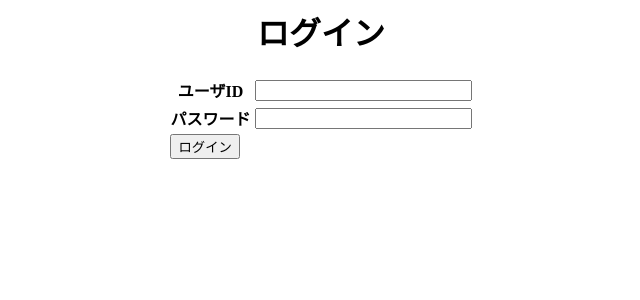
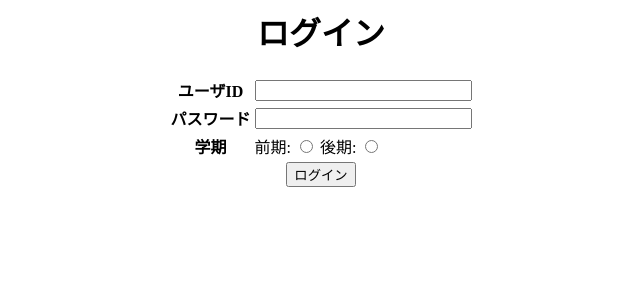
Before and after one commit to kenbun/ku_panda_app, a Flask app: page / in a window 1280 px wide. Shown: the top 300 px of the page, without its empty margins (319-959 px from the left). Run offline with Flask 2, Linux system fonts and the light colour scheme.

Commit message:
select semester

```diff
--- a/app.py
+++ b/app.py
@@ -16,10 +16,11 @@ def login():
 
 @app.route('/assign_list', methods=['POST'])
 def assign_list():
+  semester = request.form["semester"]
   login, session = ku.login(request.form["username"], request.form["password"])
   loop = asyncio.new_event_loop()
   if login_successful(login) == 0:
-    subject = ku.get_subject(login)
+    subject = ku.get_subject(login, semester)
     subject = ku.get_url(subject,session,loop)
     assign = ku.get_yet_assign(subject, session, loop)
     yet_assign, dead_assign = assign_classification(assign)
--- a/ku_panda.py
+++ b/ku_panda.py
@@ -36,7 +36,7 @@ def login(username, password):
   login = session.post(url, data=login_data, cookies=response_cookie)
   return login, session
 
-def get_subject(html):
+def get_subject(html, semester):
   bs = BeautifulSoup(html.text, 'html.parser')
   menu = bs.find_all('li', class_='fav-sites-entry')
   subject = pd.DataFrame(columns=['title', 'url'])
@@ -44,7 +44,8 @@ def get_subject(html):
     span=sub.find('a', title=True)
     title, href = span.get('title'), span.get('href')
     if(title[0] == '['):
-      subject = subject.append({'title':title, 'url':href}, ignore_index=True)
+      if(title[5:7] == semester):
+        subject = subject.append({'title':title, 'url':href}, ignore_index=True)
   return subject
 
 def get_assign_url(subject, session, loop):
--- a/templates/login.html
+++ b/templates/login.html
@@ -25,11 +25,20 @@
             </td>
           </tr>
           <tr>
-            <td colspan="2">
-              <input id="login_button" type="submit" value="ログイン" onclick="load()" align="center">
-              <p id="message">通信中です。しばらくお待ちください...</p>
+            <th>
+              学期
+            </th>
+            <td>
+              <label for="early">前期:</label>
+              <input type="radio" id="early" name="semester" value="前期">
+              <label for="late">後期:</label>
+              <input type="radio" id="late" name="semester" value="後期">
             </td>
           </tr>
+          <th colspan="2">
+            <input id="login_button" type="submit" value="ログイン" onclick="load()" align="center">
+            <p id="message" align="center">通信中です。しばらくお待ちください...</p>
+          </th>
         </form>
       </table>
     </div>
```
